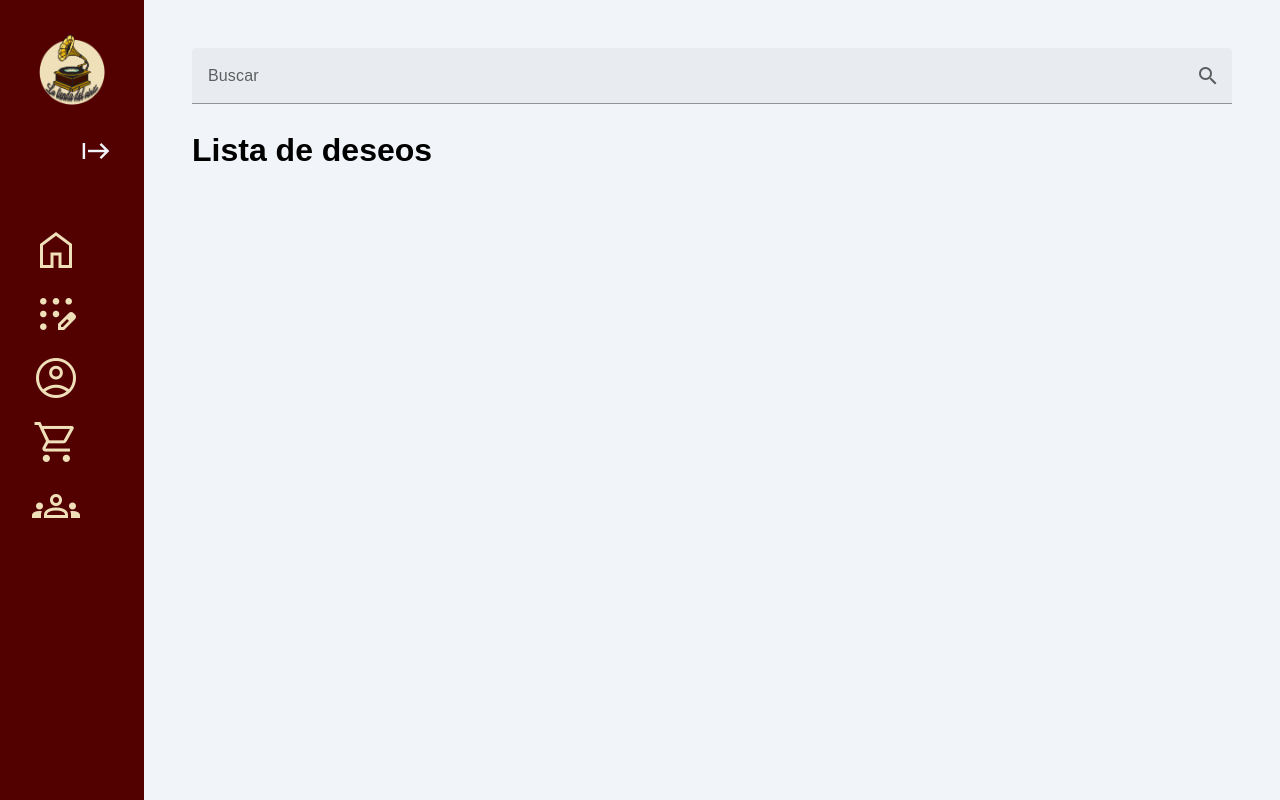
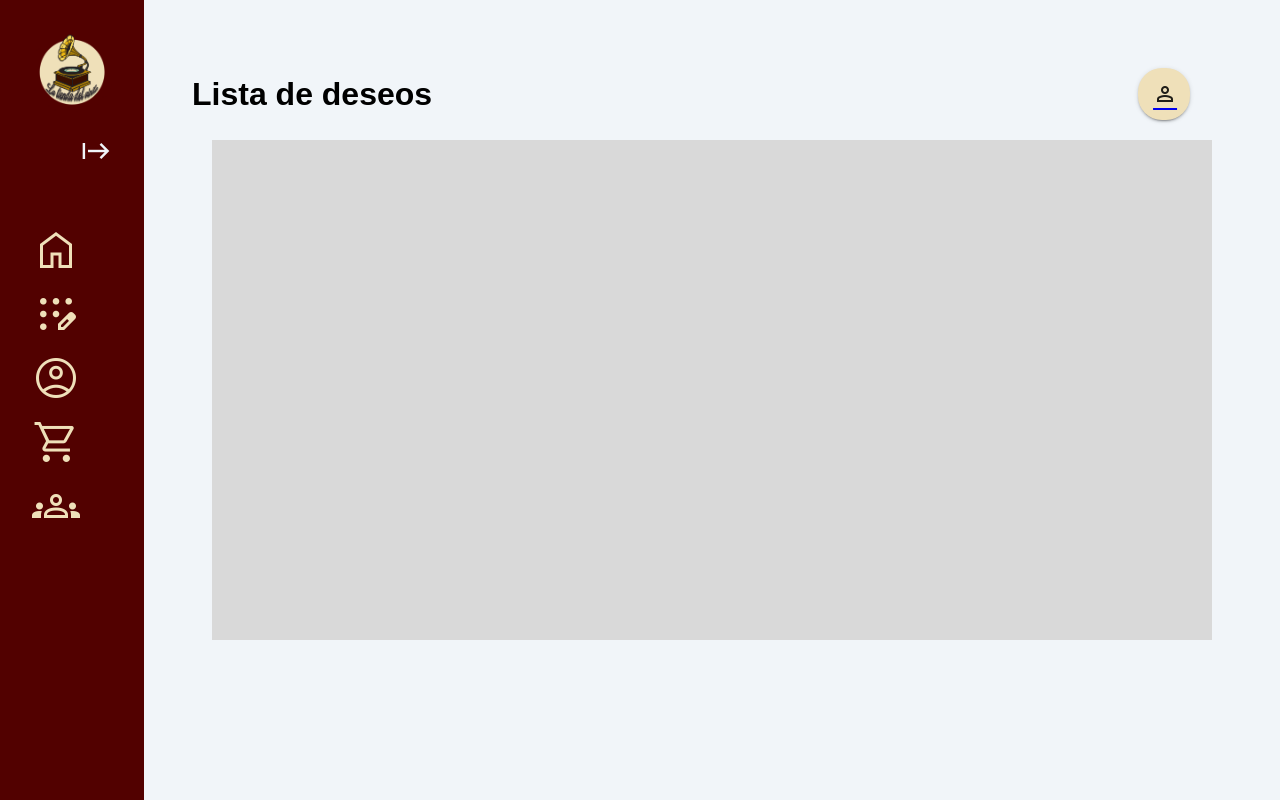
Before and after one commit to caminf/LTDV, a Vue app in the folder la-tienda-del-vinilo/: page /wishlist in a window 1280 px wide. Built offline with nearby package versions, Linux system fonts and the light colour scheme; a web font is replaced by a local one.

Commit message:
1
commit update

```diff
--- a/la-tienda-del-vinilo/src/App.vue
+++ b/la-tienda-del-vinilo/src/App.vue
@@ -2,10 +2,6 @@
 	<div class="app">
 		<Sidebar />
 		<router-view></router-view>
-
-
-
-
 	</div>
 </template>
 
--- a/la-tienda-del-vinilo/src/components/ProfileButton.vue
+++ b/la-tienda-del-vinilo/src/components/ProfileButton.vue
@@ -9,10 +9,10 @@
                 </v-btn>
             </v-col>
         </router-link>
-
     </aside>
 </template>
 
 <script setup>
+</script>
 
-</script>
+<style lang="scss"></style>
--- /dev/null
+++ b/la-tienda-del-vinilo/src/components/UserNavbar.vue
@@ -0,0 +1,14 @@
+<template>
+    <aside>
+        <v-navigation-drawer floating permanent>
+            <v-list density="compact" nav>
+                <v-list-item prepend-icon="mdi-view-dashboard" title="Home" value="home"></v-list-item>
+                <v-list-item prepend-icon="mdi-forum" title="About" value="about"></v-list-item>
+            </v-list>
+        </v-navigation-drawer>
+    </aside>
+</template>
+<script setup>
+
+</script>
+<style lang="scss"></style>
--- a/la-tienda-del-vinilo/src/views/PreviousPurchases.vue
+++ b/la-tienda-del-vinilo/src/views/PreviousPurchases.vue
@@ -1,7 +1,9 @@
 <template>
     <main class="previouspurchases-page">
-        <Searchbar></Searchbar>
-        <h1>Compras Anteriores</h1>
+        <div class="item">
+            <h1>Compras anteriores</h1>
+            <ProfileButton/>
+        </div>
 
     </main>
 </template>
@@ -11,4 +13,4 @@ import Searchbar from '../components/Searchbar.vue';
 import ProfileButton from '@/components/ProfileButton.vue';
 </script>
 
-<style></style>
+<style lang="scss"></style>
--- a/la-tienda-del-vinilo/src/views/PurchaseStatus.vue
+++ b/la-tienda-del-vinilo/src/views/PurchaseStatus.vue
@@ -1,7 +1,9 @@
 <template>
     <main class="purchasestatus-page">
-        <Searchbar></Searchbar>
-        <h1>Estado de compra</h1>
+        <div class="item">
+            <h1>Estado de compra</h1>
+            <ProfileButton/>
+        </div>
     </main>
 </template>
 
@@ -13,4 +15,4 @@ import products from '../data/data.js'
 const keyword = ref("");
 </script>
 
-<style></style>
+<style lang="scss"></style>
--- a/la-tienda-del-vinilo/src/views/Wishlist.vue
+++ b/la-tienda-del-vinilo/src/views/Wishlist.vue
@@ -1,13 +1,27 @@
 <template>
     <main class="wishlist-page">
-        <Searchbar></Searchbar>
-        <h1>Lista de deseos</h1>
+        <div class="item">
+            <h1>Lista de deseos</h1>
+            <ProfileButton/>
+        </div>
+        <div></div>
+        <v-container class="d-flex mask">
+
+        </v-container>
+
     </main>
 </template>
 
 <script setup>
-import Searchbar from '../components/Searchbar.vue';
 import ProfileButton from '@/components/ProfileButton.vue';
+import UserNavbar from '@/components/UserNavbar.vue';
 </script>
 
-<style></style>
+<style lang="scss">
+.mask{
+    height: 500px;
+    width: 1000px;
+    background-color: var(--light-grey);
+    align-self: auto;
+}
+</style>
```
